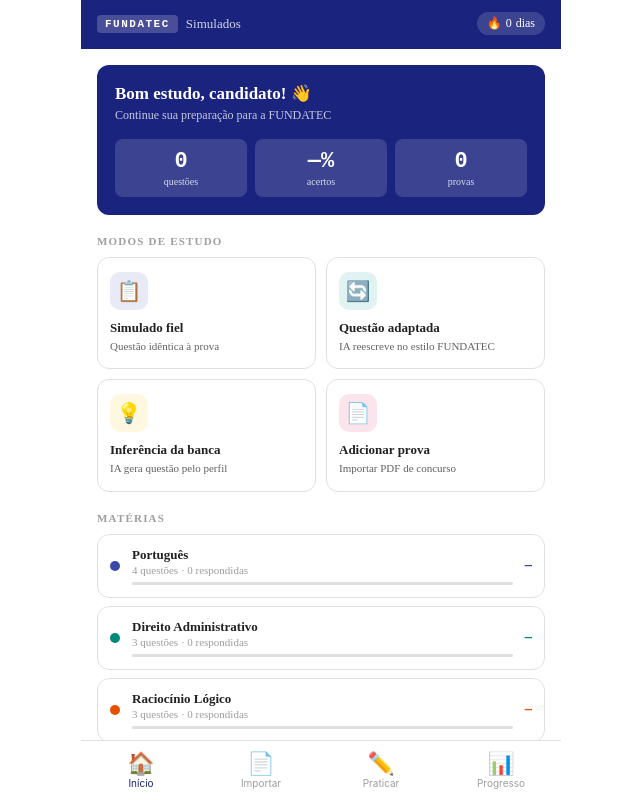
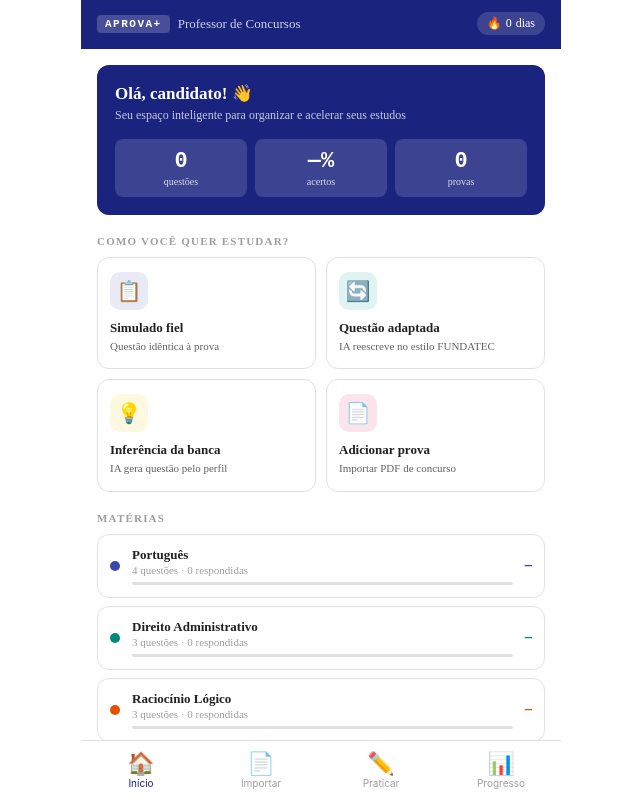
Before and after one commit to ansiogenicotech-gif/fundatec, a plain HTML site: page index.html in a window 1280 px wide. Shown: the whole page, without its empty margins (319-959 px from the left). Drawn offline with Linux system fonts and the light colour scheme.

Commit message:
Update index.html
Atualiza identidade visual do aplicativo

```diff
--- a/index.html
+++ b/index.html
@@ -4,10 +4,10 @@
   <meta charset="UTF-8">
   <meta name="viewport" content="width=device-width, initial-scale=1.0, maximum-scale=1.0, user-scalable=no">
   <meta name="theme-color" content="#1a237e">
-  <meta name="description" content="Simulador de questões FUNDATEC com IA">
+  <meta name="description" content="Plataforma inteligente de estudos para concursos com IA">
   <meta name="apple-mobile-web-app-capable" content="yes">
   <meta name="apple-mobile-web-app-status-bar-style" content="black-translucent">
-  <meta name="apple-mobile-web-app-title" content="FUNDATEC">
+  <meta name="apple-mobile-web-app-title" content="APROVA+">
   <link rel="manifest" href="manifest.json">
   <link rel="apple-touch-icon" href="icons/icon-192.png">
   <link rel="icon" href="icons/icon-192.png">
@@ -227,8 +227,8 @@
   <div class="header">
     <div class="header-row">
       <div class="header-logo">
-        <span class="header-badge">FUNDATEC</span>
-        <span class="header-title">Simulados</span>
+        <span class="header-badge">APROVA+</span>
+<span class="header-title">Professor de Concursos</span>
       </div>
       <div style="display:flex;align-items:center;gap:8px">
         <span class="offline-badge" id="offline-badge">● Offline</span>
@@ -243,15 +243,15 @@
     <div class="screen active" id="s-home">
       <div id="install-banner-wrap"></div>
       <div class="hero">
-        <div class="hero-title">Bom estudo, candidato! 👋</div>
-        <div class="hero-sub">Continue sua preparação para a FUNDATEC</div>
+        <div class="hero-title">Olá, candidato! 👋</div>
+<div class="hero-sub">Seu espaço inteligente para organizar e acelerar seus estudos</div>
         <div class="hero-stats">
           <div class="hero-stat"><div class="hero-stat-n" id="h-total">0</div><div class="hero-stat-l">questões</div></div>
           <div class="hero-stat"><div class="hero-stat-n" id="h-pct">—%</div><div class="hero-stat-l">acertos</div></div>
           <div class="hero-stat"><div class="hero-stat-n" id="h-pdfs">0</div><div class="hero-stat-l">provas</div></div>
         </div>
       </div>
-      <div class="section-label">Modos de estudo</div>
+     <div class="section-label">Como você quer estudar?</div>
       <div class="modes">
         <div class="mode-card" onclick="goSetup(1)">
           <div class="mode-icon blue">📋</div>
```
